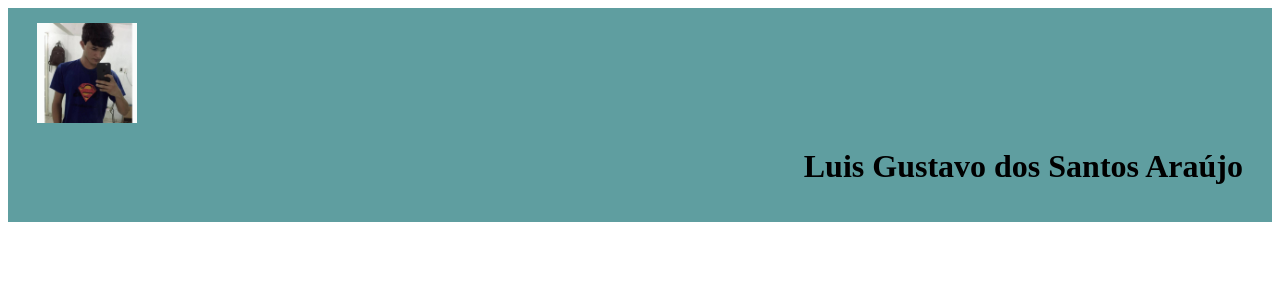
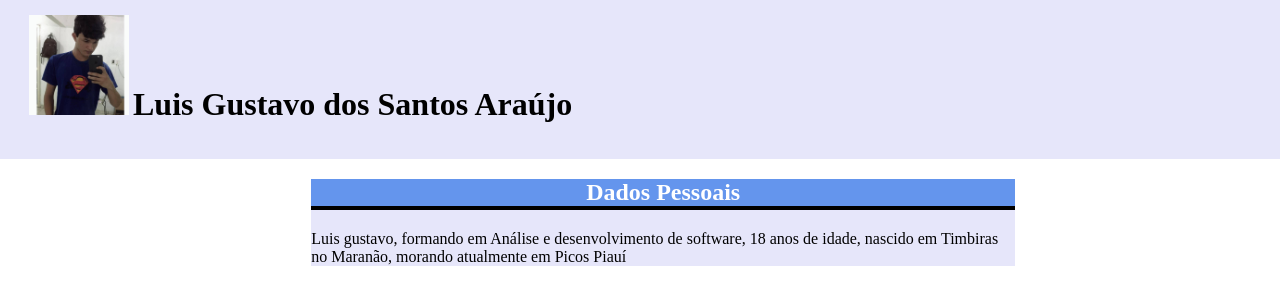
Before and after one commit to ifpi-picos/curriculo-html-e-css-luisguns, a plain HTML site: page index.html in a window 1280 px wide. Drawn offline with Linux system fonts and the light colour scheme.

Commit message:
iniciando projeto

```diff
--- a/css/style.css
+++ b/css/style.css
@@ -1,18 +1,51 @@
 *{
     box-sizing: border-box;
 }
+
+body{
+    margin: 0%
+}
 header{
-    background-color: cadetblue;
+    background-color: lavender;
     padding: 15px 29px;
     width: 100%;
+}
+
+main{
+    display: inline-block;
+    width: 55%;
+    margin-right: 20%
+}
+
+.alinhar_topo{
+    vertical-align: top;
+}
+
+aside{
+    display: inline-block;
+    width: 24%;
 }
 
 .imagem_curriculo{
     max-width: 100px;
     max-height: 100px;
+    display: inline-block;
 
 }
 
 .nome_curriculo{
-    text-align: end;
+    display: inline-block;
+    color: black;
 }
+
+.container_section{
+    background-color: lavender;
+}
+
+h2{
+    background-color: cornflowerblue;
+    width: 100%;
+    text-align: center;
+    color: white;
+    border-bottom: 4px black solid ;
+}
--- a/index.html
+++ b/index.html
@@ -6,10 +6,25 @@
     <link rel="stylesheet" href="css/style.css">
 </head>
 <body>
-    <header>
+    <header class="alinhar_topo">
         <img class="imagem_curriculo" src="img/32365688_1416964231741677_261398547222495232_n.jpg" alt="">
         <h1 class="nome_curriculo">Luis Gustavo dos Santos Araújo</h1>
     </header>
+    <aside class="alinhar_topo">
+
+
+    </aside>
+    <main>
+        <section class="container_section">
+            <h2>Dados Pessoais</h2>
+            <p>Luis gustavo, formando em Análise e desenvolvimento de software, 18 anos de idade,
+                nascido em Timbiras no Maranão, morando atualmente em Picos Piauí
+
+            </p>
+        </section>
+    </main>
+
+
 
 
 </body>
```
